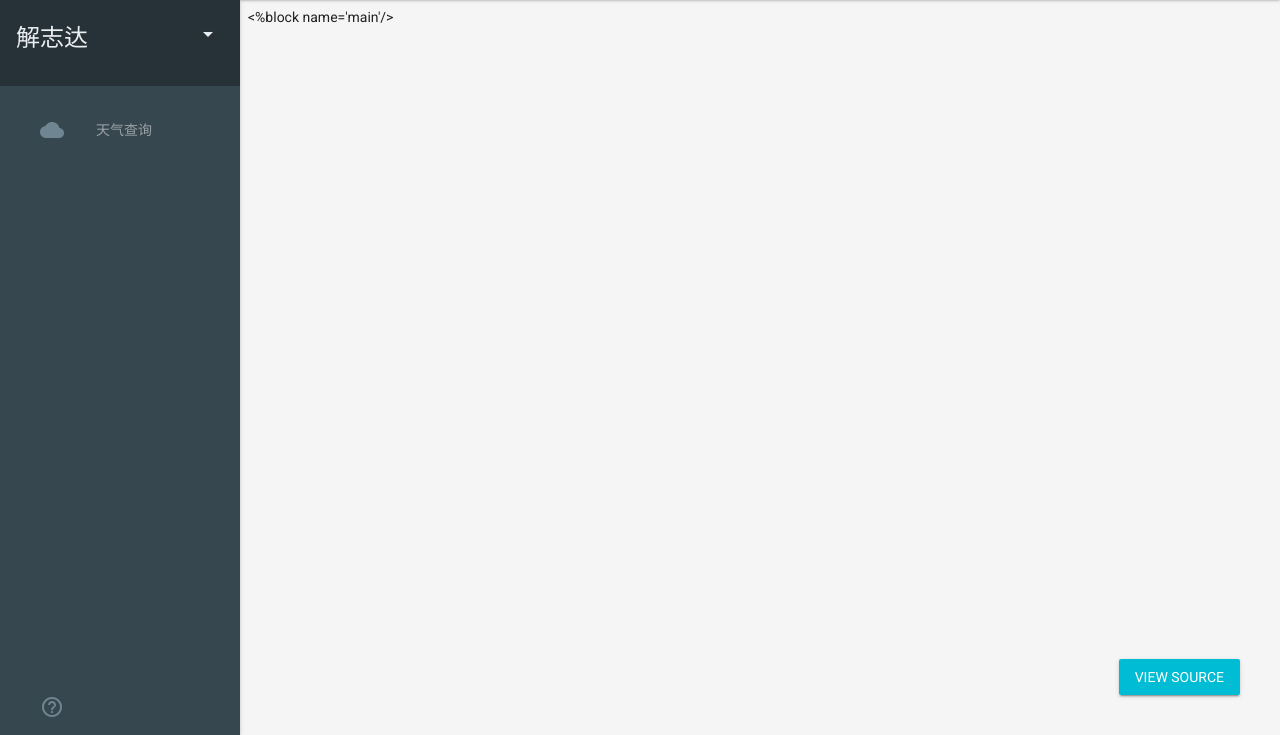
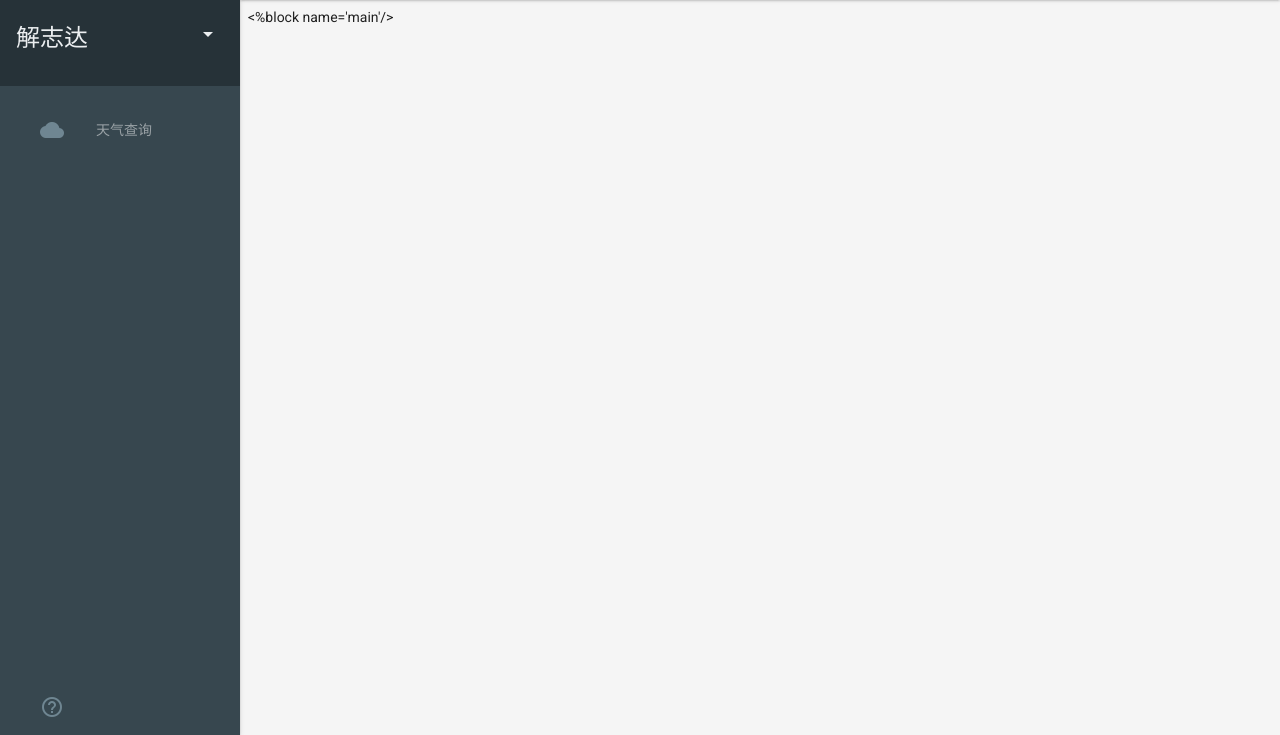
Before and after one commit to silver-chard/SilverWeahter, a Python web app: template web/template/base.html in a window 1280 px wide. Shown: the part 65-800 px from the top of the page. Run offline with Jinja, Linux system fonts and the light colour scheme; the template is opened without the code that fills it, so the values that code supplies are empty.

Commit message:
删除一个按钮

```diff
--- a/web/template/base.html
+++ b/web/template/base.html
@@ -66,10 +66,6 @@
         </div>
     </main>
 </div>
-<a href="https://github.com/google/material-design-lite/blob/mdl-1.x/templates/dashboard/" target="_blank"
-   id="view-source"
-   class="mdl-button mdl-js-button mdl-button--raised mdl-js-ripple-effect mdl-button--colored mdl-color-text--white">View
-    Source</a>
 <%block name='js'/>
 <script src="/static/materialize/material.min.js"></script>
 <script src="/static/jquery-3.2.1.min.js"></script>
```
